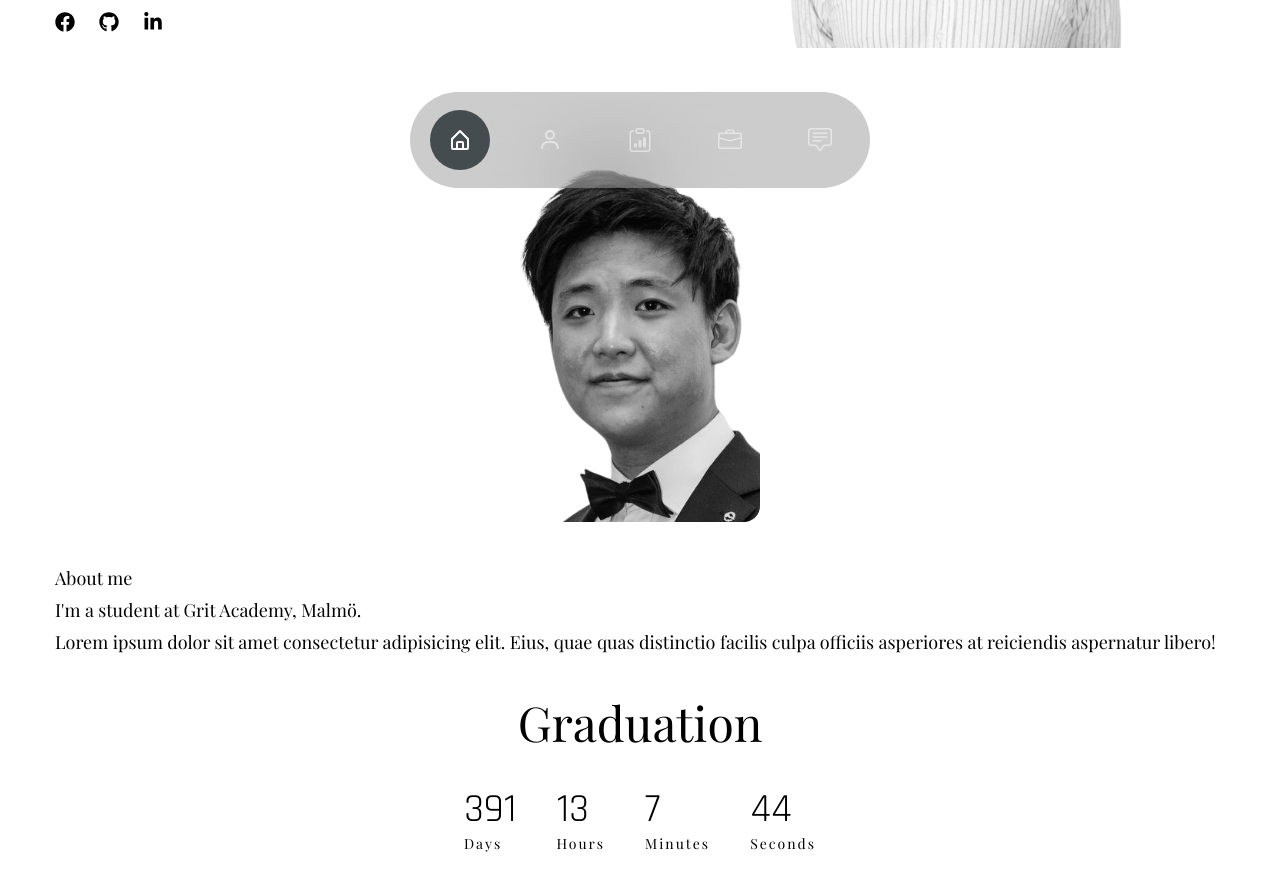
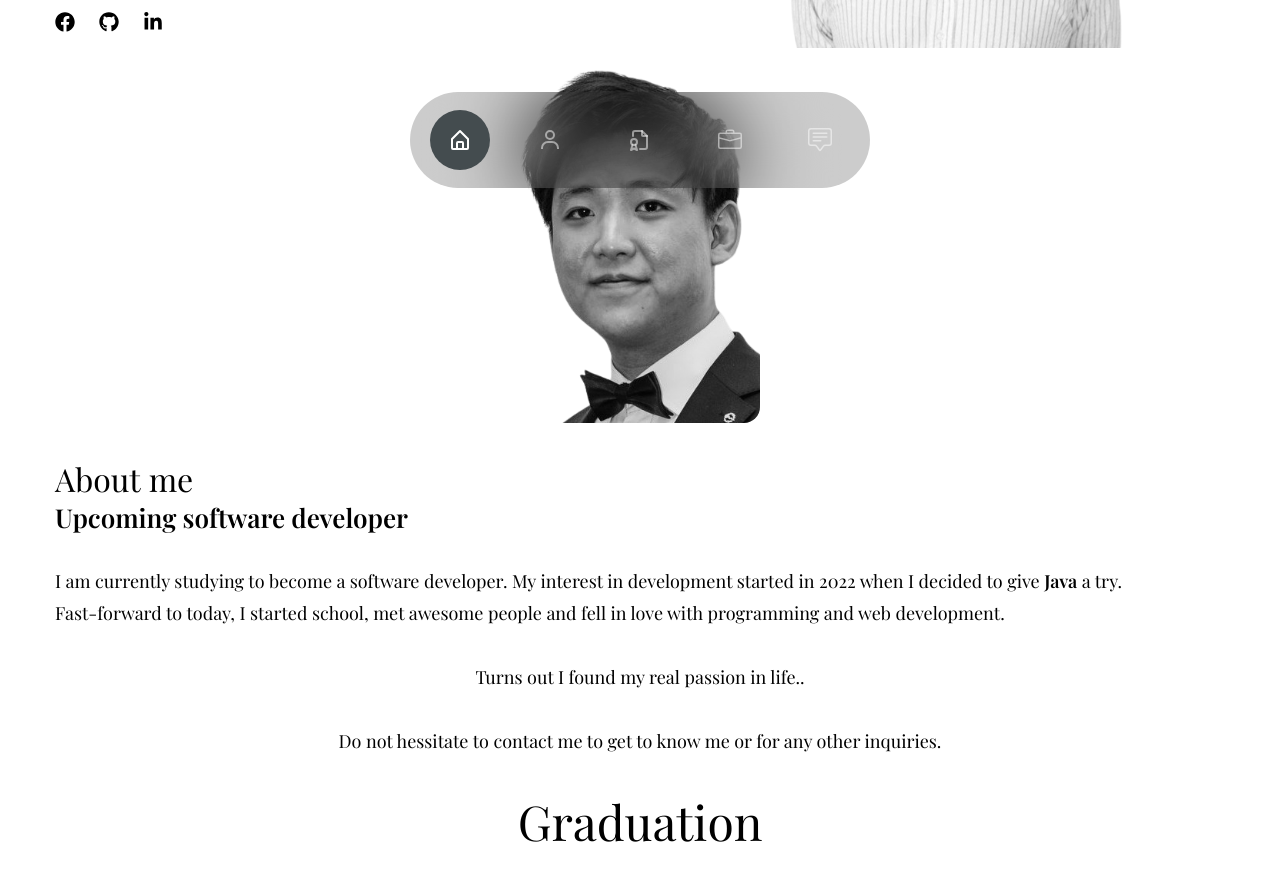
Before and after one commit to Juhniel/Portfolio-reactv2, a React (Vite) app: page / in a window 1280 px wide. Shown: the part 580-1472 px from the top of the page. Built offline with nearby package versions, Linux system fonts and the light colour scheme; a web font is replaced by a local one.

Commit message:
theme toggle

```diff
--- a/src/components/About.jsx
+++ b/src/components/About.jsx
@@ -9,8 +9,11 @@ import { motion } from "framer-motion"
 import { fadeIn } from '../variants';
 
 import Selfie from "../assets/selfie2.png"
+import TextAnimation from './TextAnimation';
 
 export default function About() {
+  const title = "About me".split("");
+
   const [ref, inView] = useInView({
     threshold: 0.5,
   })
@@ -34,9 +37,6 @@ export default function About() {
     }
   };
 
-  // <CountDown date={graduationDate} renderer={unitRenderer('hours')} intervalDelay={0}/> <span>Hours{"\u00A0"}</span>
-  // <CountDown date={graduationDate} renderer={unitRenderer('minutes')} intervalDelay={0}/> <span>Minutes{"\u00A0"}</span>
-  // <CountDown date={graduationDate} renderer={unitRenderer('seconds')} intervalDelay={0}/> <span>Seconds{"\u00A0"}</span>
   const graduationDate = new Date('2024-05-30T00:00:00');
 
 
@@ -50,13 +50,34 @@ export default function About() {
           </div>
           {/* text */}
           <div className='font-primary text-black dark:text-white'>
-            <h2 className=''>About me</h2>
-            <h3>I'm a student at Grit Academy, Malmö. </h3>
+            <h1 className='font-primary text-[32px]'>
+            {title.map((letter, index) => {
+                return (
+                  <TextAnimation key={index}>
+                    {letter === " " ? "\u00A0" : letter}
+                  </TextAnimation>
+                );
+              })}
+            </h1>
+            <h3 className='h3'>Upcoming software developer</h3>
             <p>
-              Lorem ipsum dolor sit amet consectetur adipisicing elit. Eius, quae quas distinctio facilis culpa officiis asperiores at reiciendis aspernatur libero!
+              I am currently studying to become a software developer.
+
+              My interest in development started in 2022 when I decided to give <span className='font-semibold'>Java</span>   a try.
+              <br/>
+              Fast-forward to today, I started school, met awesome people and fell in love with programming and
+              web development.
+              <br/>
+              <br/>
+              <span className='flex justify-center'>Turns out I found my real passion in life..</span>
+              <br/>
+              <span className='flex justify-center'>Do not hessitate to contact me to get to know me or for any other inquiries.</span>
+
             </p>
             {/* stats */}
-            <div className='flex justify-center text-[48px] mt-12'>Graduation</div>
+            <div className='flex justify-center text-[48px] mt-12'>
+              <h3 className="font-primary">Graduation</h3>
+              </div>
             <div className='flex justify-center mt-14 gap-x-8 lg:gap-x-10 mb-12'>
               <div>
                 <div className='text-[40px] mb-2 font-secondary text-amber-400 dark:text-yellow-300'>
--- a/src/components/Nav.jsx
+++ b/src/components/Nav.jsx
@@ -2,6 +2,7 @@ import React from "react";
 
 import { BiHomeAlt, BiUser } from "react-icons/bi";
 import { BsClipboardData, BsBriefcase, BsChatSquareText } from "react-icons/bs";
+import { TbFileCertificate } from "react-icons/tb"
 
 import { Link } from "react-scroll";
 
@@ -36,8 +37,9 @@ export default function Nav() {
             smooth={true}
             spy={true}
             className="cursor-pointer w-[60px] h-[60px] flex items-center justify-center"
+
           >
-            <BsClipboardData />
+            <TbFileCertificate />
           </Link>
           <Link
             to="work"
--- a/src/components/ThemeToggle.jsx
+++ b/src/components/ThemeToggle.jsx
@@ -6,17 +6,17 @@ export default function ThemeToggle({ handleThemeDark, handleThemeLight, theme }
     <button
       onClick={handleThemeLight}
     >
-        <BsSun
-          className="text-black w-8 text-[36px] m-2 dark:text-white hover:text-amber-400 dark:hover:text-amber-400 "
-        />
+      {theme === "light" ? <BsSun className="text-amber-400 w-8 text-[36px] m-2  dark:text-white hover:text-amber-600 dark:hover:text-amber-600"/> :  <BsSun className="text-amber-200 w-8 text-[36px] m-2  dark:text-white hover:text-yellow-400 dark:hover:text-yellow-400"/>}
+
+
+
     </button>
     <button
       onClick={handleThemeDark}
     >
-        <BsMoonStars
-         className="text-black dark:text-white text-[28px] hover:text-yellow-400 dark:hover:text-yellow-200"
-        />
+      {theme === "dark" ? <BsMoonStars className="text-yellow-200 text-[28px] hover:text-yellow-400 dark:hover:text-yellow-400"/> : <BsMoonStars className="text-black dark:text-white text-[28px] hover:text-yellow-400 dark:hover:text-yellow-200"/>}
     </button>
+
     </>
   );
 }
```
